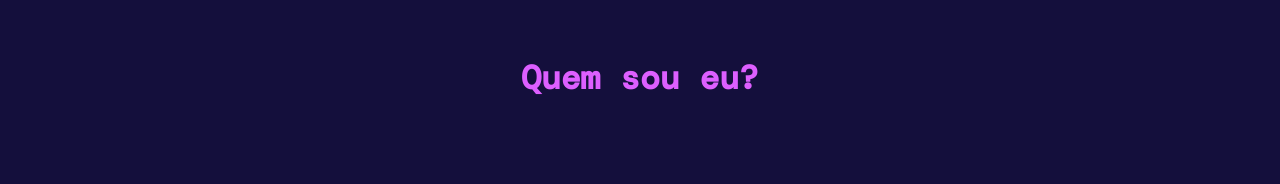
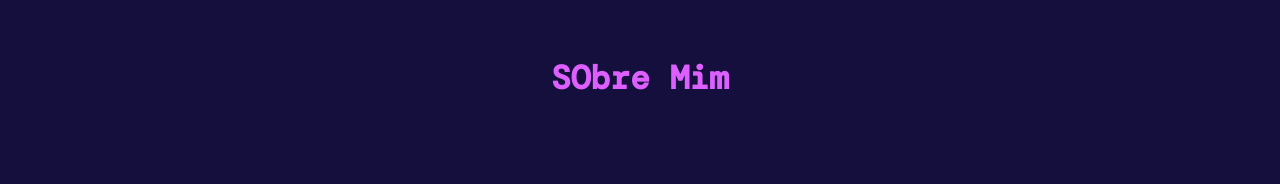
Before and after one commit to FihCapua/Fiama_de_Capua_JAMStackAlura, a Next.js app: page /about/about in a window 1280 px wide. Shown: the top 184 px of the page. Built offline with nearby package versions, Linux system fonts and the light colour scheme; a web font is replaced by a local one.

Commit message:
fix(corrections): correct queue file

```diff
--- a/pages/about/about.js
+++ b/pages/about/about.js
@@ -7,7 +7,7 @@ export default function About() {
     // eslint-disable-next-line react/jsx-filename-extension
     <AboutWrapper>
       <AboutWrapper.Title>
-        Quem sou eu?
+        SObre Mim
       </AboutWrapper.Title>
       <AboutWrapper.Content>
         <AboutWrapper.Image />
--- a/src/components/commons/AboutWrapper/styles/index.js
+++ b/src/components/commons/AboutWrapper/styles/index.js
@@ -1,8 +1,8 @@
 /* eslint-disable func-names */
 /* eslint-disable import/prefer-default-export */
 import styled, { css } from 'styled-components';
+import { TextStylesVariantsMap } from '../../../foundation/Text';
 import { breakPointsMedia } from '../../../../theme/utils/breakpointsMedia';
-import { TextStylesVariantsMap } from '../../../foundation/Text';
 
 export const AboutWrapper = styled.div`
     display: flex;
--- a/src/components/patterns/FormCadastro/index.js
+++ b/src/components/patterns/FormCadastro/index.js
@@ -1,10 +1,10 @@
 import React from 'react';
 import { Lottie } from '@crello/react-lottie';
-import Text from '../../foundation/Text';
+import { Button } from '../../commons/Button';
 import TextField, { TextArea } from '../../commons/forms/TextField';
 import { Box } from '../../foundation/Layout/Box';
 import { Grid } from '../../foundation/Layout/Grid';
-import { Button } from '../../commons/Button';
+import Text from '../../foundation/Text';
 import loadingAnimation from './animations/loading.json';
 import successAnimation from './animations/success.json';
 import errorAnimation from './animations/error.json';
@@ -76,7 +76,7 @@ function FormContent() {
             }
             throw new Error('Não foi possível cadastrar o usuário');
           })
-          .then(() => {
+          .then((respostaConvertidaEmObjeto) => {
             setSubmissionStatus(formStates.DONE);
             // eslint-disable-next-line no-console
             console.log(respostaConvertidaEmObjeto);
```
Also changed, not shown: .eslintrc.js, script-test.js (line endings or trailing spaces).
